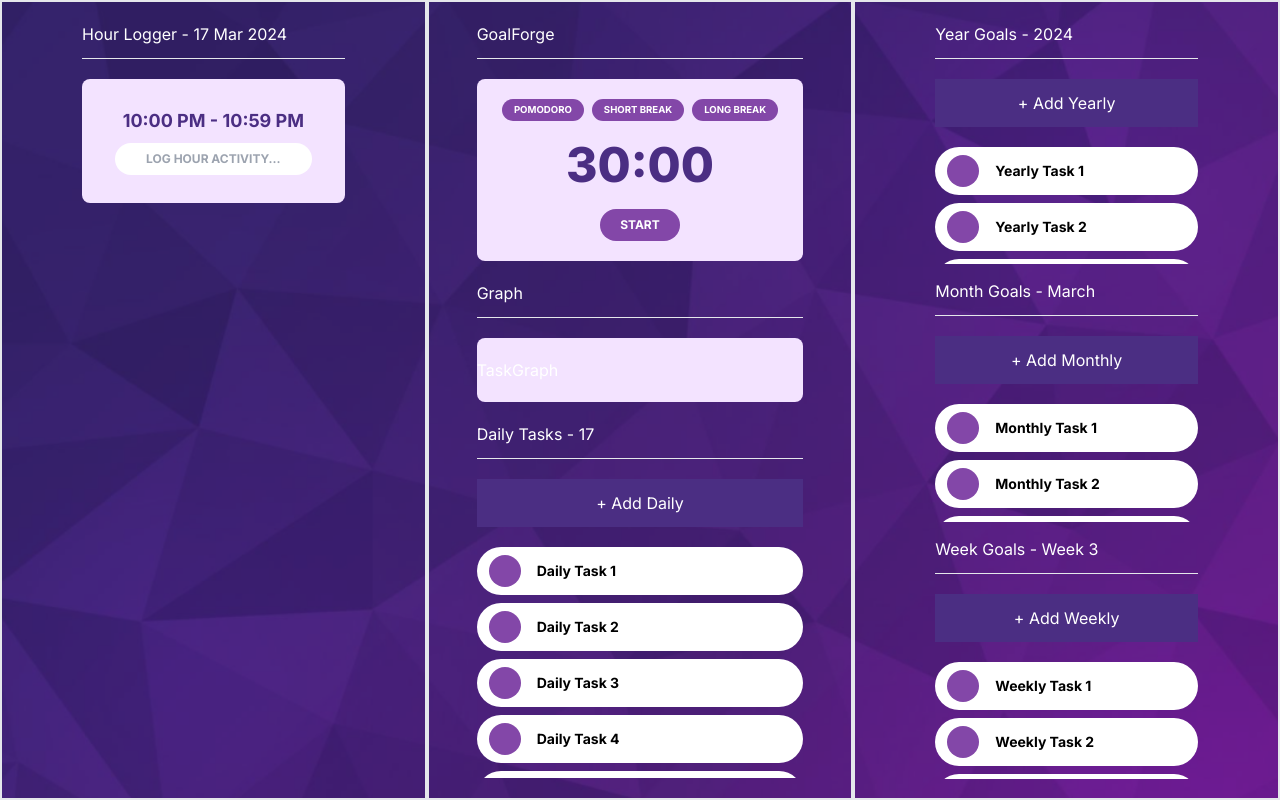
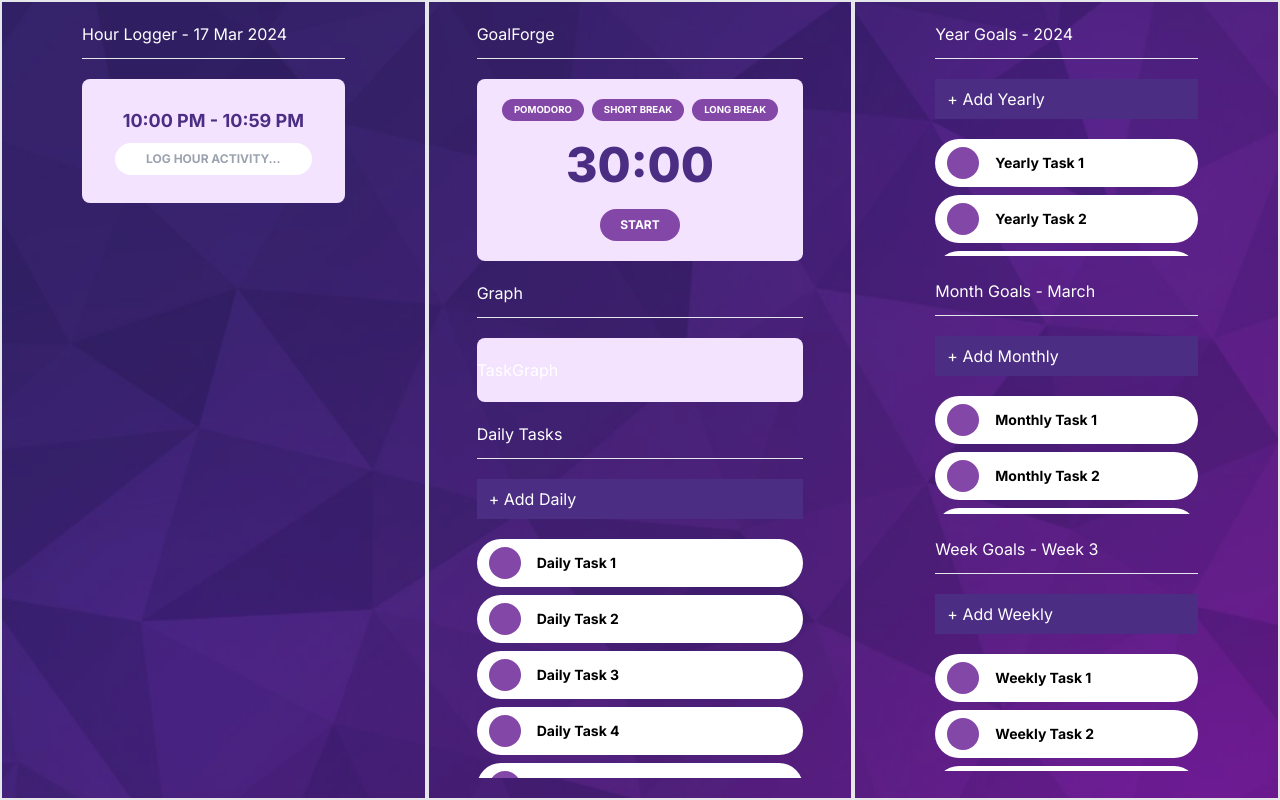
Before and after one commit to afutofu/goalforge, a Next.js app: page / in a window 1280 px wide. Built offline with nearby package versions, Linux system fonts and the light colour scheme.

Commit message:
Add initial form for AddTodo

```diff
--- a/package.json
+++ b/package.json
@@ -9,10 +9,12 @@
     "lint": "next lint"
   },
   "dependencies": {
+    "clsx": "^2.1.0",
     "dayjs": "^1.11.10",
     "next": "14.1.3",
     "react": "^18",
-    "react-dom": "^18"
+    "react-dom": "^18",
+    "react-hook-form": "^7.51.1"
   },
   "devDependencies": {
     "@types/node": "^20",
--- a/src/app/page.tsx
+++ b/src/app/page.tsx
@@ -1,3 +1,5 @@
+'use client';
+
 import React, { type FC } from 'react';
 import dayjs from '../../dayjs-config';
 
@@ -7,6 +9,7 @@ import { TodoList } from '@/containers/TodoList';
 import { Separator } from '@/components/Separator';
 import { TaskGraph } from '@/containers/TaskGraph';
 import { HourActivityLogger } from '@/containers/HourActivityLogger';
+import { AddTodo } from '@/components/AddTodo';
 
 interface SectionProps {
   children: JSX.Element[] | JSX.Element;
@@ -53,8 +56,8 @@ const Home = () => {
         <TaskGraph />
         <Separator />
 
-        <Header title={'Daily Tasks - ' + date.date()} />
-        <div className="bg-primary flex justify-center py-3">+ Add Daily</div>
+        <Header title={'Daily Tasks'} />
+        <AddTodo>+ Add Daily</AddTodo>
         <Separator />
         <TodoList
           tasks={[
@@ -72,12 +75,10 @@ const Home = () => {
       </Section>
 
       {/* Right / Macro Section */}
-      <Section className="!grid grid-rows-3 grid-cols-1 gap-y-4">
+      <Section className="!grid grid-rows-3 grid-cols-1 gap-y-4 z-20">
         <div className="">
           <Header title={'Year Goals - ' + date.format('YYYY')} />
-          <div className="bg-primary flex justify-center py-3">
-            + Add Yearly
-          </div>
+          <AddTodo>+ Add Yearly</AddTodo>
           <Separator />
           <TodoList
             tasks={[
@@ -95,9 +96,7 @@ const Home = () => {
 
         <div className="">
           <Header title={'Month Goals - ' + date.format('MMMM')} />
-          <div className="bg-primary flex justify-center py-3">
-            + Add Monthly
-          </div>
+          <AddTodo>+ Add Monthly</AddTodo>
           <Separator />
           <TodoList
             tasks={[
@@ -120,9 +119,7 @@ const Home = () => {
               Math.ceil((date.date() / date.daysInMonth()) * 4)
             }
           />
-          <div className="bg-primary flex justify-center py-3">
-            + Add Weekly
-          </div>
+          <AddTodo>+ Add Weekly</AddTodo>
           <Separator />
           <TodoList
             tasks={[
--- /dev/null
+++ b/src/components/AddTodo.tsx
@@ -0,0 +1,70 @@
+import React, { useState, type FC, useRef } from 'react';
+import clsx from 'clsx';
+import { useForm, type SubmitHandler } from 'react-hook-form';
+
+import { Button } from './Button';
+
+interface IAddTodoButton {
+  children: string;
+  inputPlaceHolder?: string;
+}
+
+interface IFormInput {
+  taskName: string;
+}
+
+export const AddTodo: FC<IAddTodoButton> = ({ children, inputPlaceHolder }) => {
+  const [open, setOpen] = useState(false);
+  const inputRef = useRef(null);
+
+  const { register, handleSubmit, reset } = useForm<IFormInput>();
+  const onSubmit: SubmitHandler<IFormInput> = (data) => {
+    console.log(data);
+    reset();
+    setOpen(false);
+  };
+
+  return (
+    <div
+      className={clsx('relative flex justify-center w-full bg-primary z-0')}
+      onClick={() => {
+        setOpen(true);
+      }}
+    >
+      <div
+        className={clsx('px-3 py-2 w-full cursor-pointer z-10 outline-none', {
+          'opacity-0 z-0': open,
+        })}
+      >
+        {children}
+      </div>
+      <form
+        className={clsx(
+          'absolute bg-white cursor-auto text-black flex flex-col items-start px-4 py-5 w-full border-1 border-black',
+          { 'opacity-0': !open },
+        )}
+        onSubmit={handleSubmit(onSubmit)}
+      >
+        <input
+          className="outline-none mb-3 w-full"
+          placeholder={inputPlaceHolder ?? 'Enter task...'}
+          {...register('taskName')}
+          ref={inputRef}
+          autoFocus
+        />
+        <div className="flex justify-end items-center w-full">
+          <button
+            className="mr-4 hover:underline"
+            onClick={(e) => {
+              e.stopPropagation();
+              setOpen(false);
+            }}
+          >
+            Cancel
+          </button>
+          <Button type="submit">Add</Button>
+        </div>
+      </form>
+    </div>
+  );
+};
--- a/src/components/Button.tsx
+++ b/src/components/Button.tsx
@@ -1,19 +1,25 @@
 import React, { type FC } from 'react';
 
-interface IButton {
+interface IButton extends React.ComponentPropsWithoutRef<'button'> {
   children: string;
   small?: boolean;
   containerClass?: string;
 }
 
-export const Button: FC<IButton> = ({ children, small, containerClass }) => {
+export const Button: FC<IButton> = ({
+  children,
+  small,
+  containerClass,
+  ...props
+}) => {
   return (
     <button
       className={
-        'bg-secondary rounded-full inline  uppercase flex justify-center items-center ' +
+        'bg-secondary rounded-full inline uppercase flex justify-center items-center text-white ' +
         (small != null ? 'py-1 px-3 ' : 'py-2 px-5 ') +
         (containerClass ?? '')
       }
+      {...props}
     >
       <span className={'font-bold ' + (small != null ? 'text-2xs' : 'text-xs')}>
         {children}
```
Also changed, not shown: 1 other file (tests, documents, lock files or other folders).
